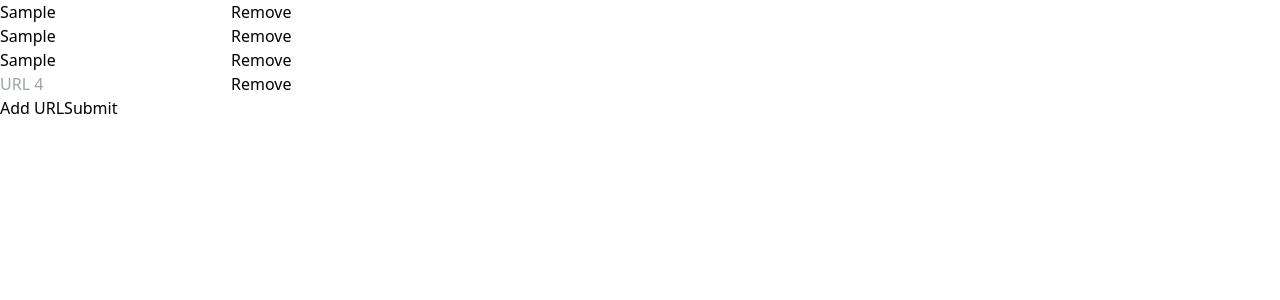
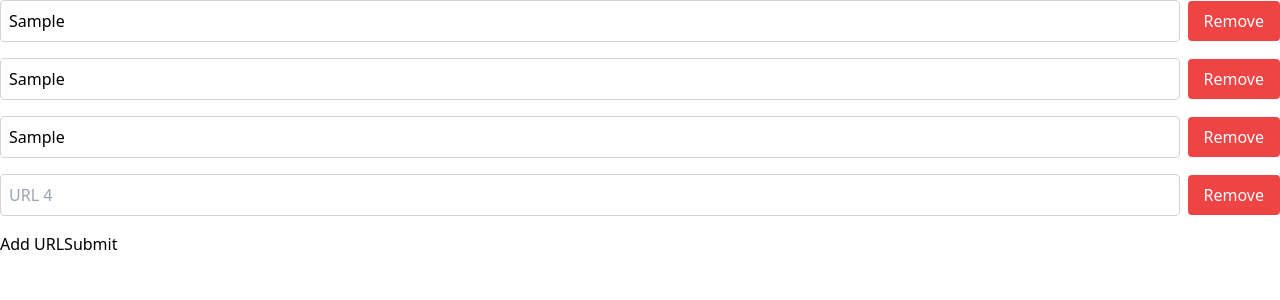
Before and after one commit to tommyash122/metadata-fetcher, a React (Create React App) app in the folder client/: page / in a window 1280 px wide. Both pictures are taken after typing "Sample", "Sample", "Sample" into the empty fields and a click on the button "Add URL". Shown: the top 300 px of the page. Built offline with nearby package versions, Linux system fonts and the light colour scheme.

Commit message:
first design

```diff
--- a/client/src/components/form/UrlInput.js
+++ b/client/src/components/form/UrlInput.js
@@ -2,16 +2,20 @@ import React from 'react';
 
 function UrlInput({ index, value, onChange, onRemoveUrl, showRemoveButton }) {
   return (
-    <div>
+    <div className="flex items-center space-x-2 mb-4">
       <input
         type="text"
         value={value}
         onChange={(e) => onChange(index, e.target.value)}
         placeholder={`URL ${index + 1}`}
+        className="border border-gray-300 rounded p-2 flex-grow"
         required
       />
       {showRemoveButton && (
-        <button type="button" onClick={() => onRemoveUrl(index)}>
+        <button
+          type="button"
+          onClick={() => onRemoveUrl(index)}
+          className="bg-red-500 text-white px-4 py-2 rounded">
           Remove
         </button>
       )}
```
